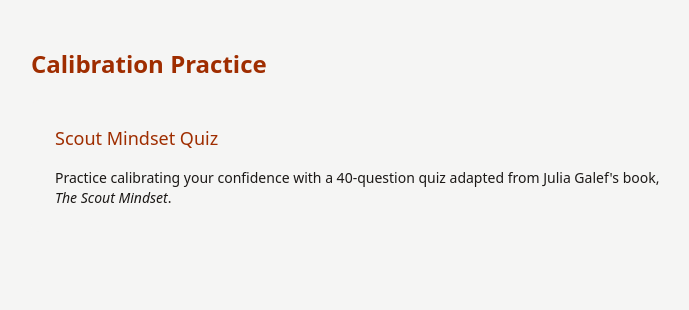
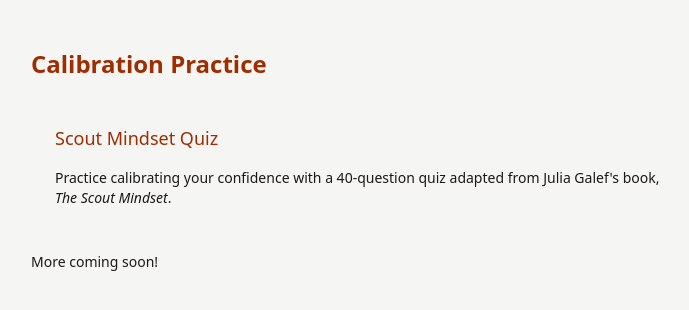
Before and after one commit to ndri/calibration, a SvelteKit app: page / in a window 1280 px wide. Shown: the top 310 px of the page, without its empty margins (273-962 px from the left). Built offline with nearby package versions, Linux system fonts and the light colour scheme; some icons are missing.

Commit message:
Add more coming soon text

```diff
--- a/src/routes/+page.svelte
+++ b/src/routes/+page.svelte
@@ -44,3 +44,5 @@
 		{/if}
 	{/if}
 </a>
+
+<Paragraph>More coming soon!</Paragraph>
```
